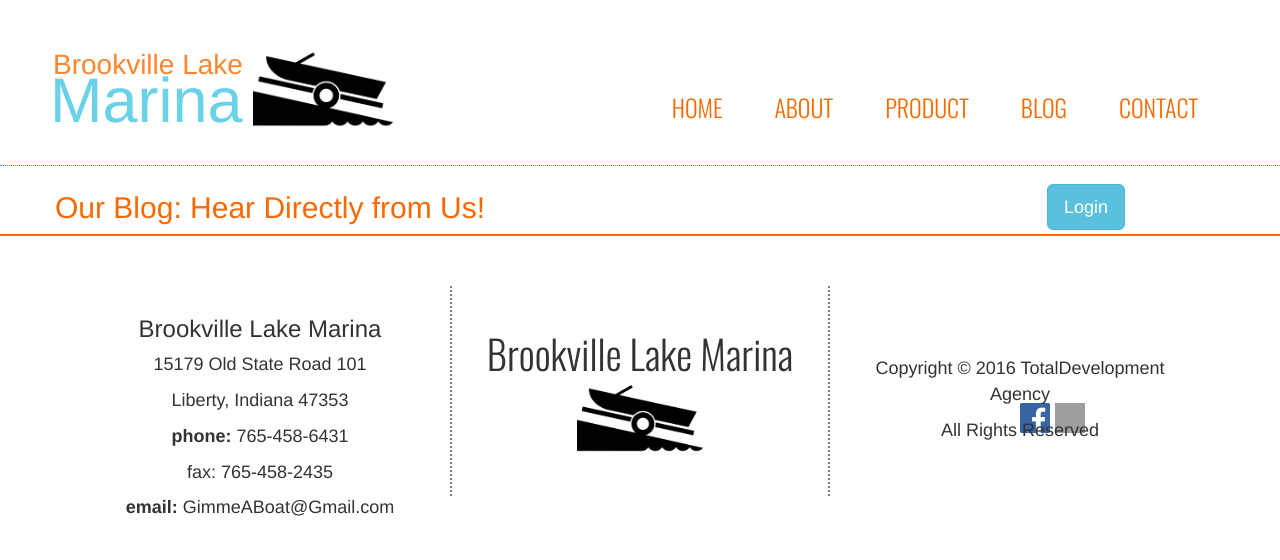
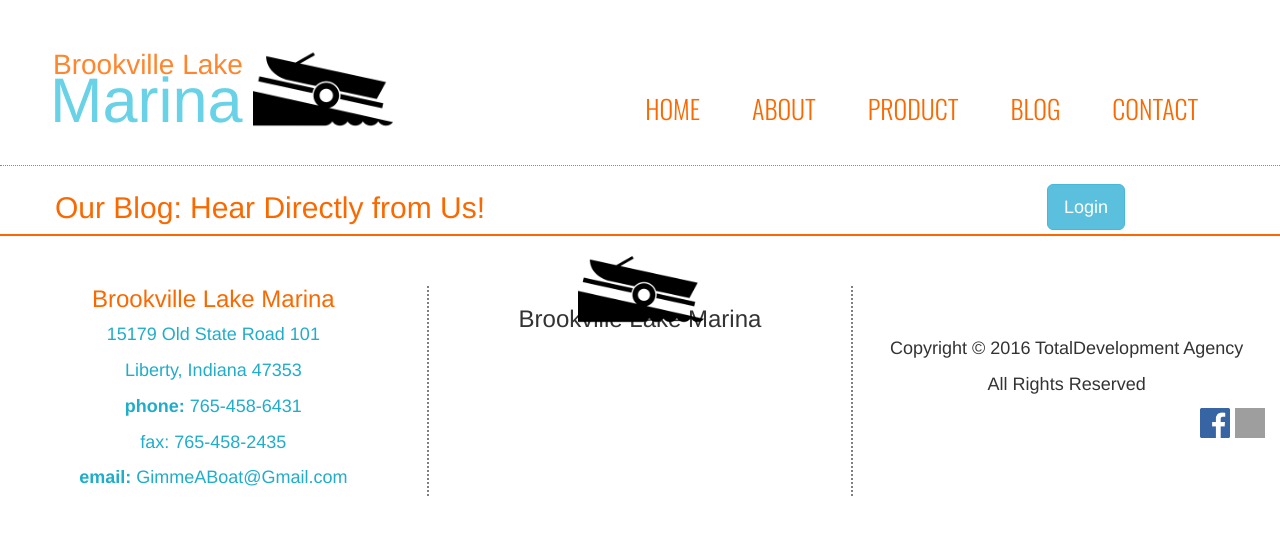
Before and after one commit to jknueven/MarinaSite, a PHP site: page /blog.html in a window 1280 px wide. Shown: the top 560 px of the page. Run offline with PHP 8.4, Linux system fonts and the light colour scheme; grey boxes are pictures that could not be loaded.

Commit message:
push before lunch

```diff
--- a/css/main.css
+++ b/css/main.css
@@ -160,13 +160,16 @@
     float: right; }
     .Header ul li {
       display: inline-block;
-      font-size: 24px;
+      font-size: 26px;
       margin-left: 48px;
       margin-bottom: 0px;
       font-family: "Oswald", sans-serif;
       text-transform: uppercase; }
       .Header ul li a {
         color: #FA6900; }
+
+.topContent {
+  margin-left: 140px; }
 
 .logo {
   margin-top: 30px;
@@ -210,39 +230,67 @@
   footer .bufferFoot {
     padding-top: 10px;
     padding-bottom: 30px;
-    height: 80%; }
+    height: 80%;
+    width: auto; }
   footer .left {
     height: 80%;
-    margin-top: 50px; }
+    margin-top: 20px; }
+    footer .left h3 {
+      color: #FA6900; }
     footer .left p {
-      font-size: 18px; }
+      font-size: 18px;
+      color: #20adca; }
   footer .center {
     border-left: 2px dotted grey;
     border-right: 2px dotted grey;
     margin-top: 40px;
-    height: 210px; }
-    footer .center h3 {
+    height: 210px;
+    padding-left: 20px;
+    padding-right: 20px; }
+    footer .center .font {
       font-size: 40px;
-      font-family: "Oswald", sans-serif;
-      margin-top: 45px; }
+      margin-top: 60px;
+      margin-left: 130px; }
+    footer .center .subfont {
+      font-size: 63px;
+      color: #69D2E7;
+      margin-top: -25px;
+      margin-left: -3px; }
     footer .center img {
       height: 60%;
-      margin-top: -30px; }
+      margin-top: -130px;
+      margin-right: -2px; }
   footer .right {
-    margin-top: 110px; }
+    margin-top: 90px; }
     footer .right p {
       font-size: 18px; }
+    footer .right .socialFoot {
+      margin-right: 190px; }
+    footer .right .twitterIcon, footer .right .facebookIcon {
+      margin-top: 0px;
+      margin-left: 5px;
+      margin-right: 0px; }
 
-.blogWire {
-  display: inline-block; }
-  .blogWire .content {
+.blogcontent {
+  margin-left: 90px; }
+
+.blogButton {
+  position: absolute;
+  bottom: -20px;
+  right: 40px;
+  height: 40px;
+  background-color: #A7DBD8; }
+
+.content {
   background-color: #ff862e;
   height: 250px;
+  width: 92%;
   border-radius: 5px;
   margin-top: 10px;
   margin-left: 50px;
   margin-bottom: 30px; }
-  .blogWire .notch {
+
+.notch {
   position: absolute;
   top: 21px;
   left: -20px;
@@ -253,50 +301,53 @@
   padding: 0;
   width: 0;
   height: 0; }
-  .blogWire .header {
+
+.header {
   margin-top: -10px;
   display: inline-block; }
-    .blogWire .header a {
-      float: right;
-      margin-top: -50px;
-      margin-right: 100px; }
-    .blogWire .header h3 {
+  .header h3 {
     border-bottom: 1px solid white;
     padding-bottom: 15px;
     color: white; }
-    .blogWire .header h4 {
+  .header h4 {
     color: white;
     opacity: 0.5;
     float: right;
     margin-top: -50px; }
-  .blogWire .top {
+
+.top {
   padding-top: 10px; }
-    .blogWire .top .bottom {
+  .top .bottom {
     margin-top: 15px;
     margin-left: 5px;
     color: white; }
-  .blogWire .blog {
+
+.blog {
   color: white; }
-  .blogWire #map {
+
+#map {
   height: 400px;
   width: 600px; }
-  .blogWire .Dallas {
+
+.Dallas {
   font-size: 18px;
   text-align: center;
   margin-top: 80px; }
-  .blogWire .Contact {
+
+.Contact {
   margin-top: 20px;
   margin-bottom: 20px; }
-  .blogWire form {
+
+form {
   text-align: center; }
-  .blogWire #blogTitle {
+
+#blogTitle {
   width: 400px; }
-  .blogWire #blogContent {
+
+#blogContent {
   height: 200px;
   width: 800px; }
-  .blogWire .twitterIcon {
+
+.twitterIcon, .facebookIcon {
   height: 30px;
   width: 30px; }
-  .blogWire .facebookIcon {
-    height: 30px;
-    width: 30px; }
--- a/sass/main.scss
+++ b/sass/main.scss
@@ -1,6 +1,7 @@
 $primaryColor: #69D2E7;
 $secondaryColor: #FA6900;
 $tertiaryColor:#E0E4CC;
+$quadraryColor:#A7DBD8;
 
 @import "about";
 
@@ -22,7 +23,7 @@
 
 		li{
 			display: inline-block;
-			font-size: 24px;
+			font-size: 26px;
 			margin-left: 48px;
 			margin-bottom: 0px;
 			font-family: "Oswald", sans-serif;
@@ -34,6 +35,14 @@
 			}
 		}
 	}
+}
+
+.container {
+	//padding-left:20px;
+}
+
+.topContent {
+	margin-left:140px;
 }
 
 .logo {
@@ -94,12 +136,17 @@
 		padding-top: 10px;
 		padding-bottom:30px;
 		height:80%;
+		width:auto;
 	}
 	.left {
 		height:80%;
-		margin-top: 50px;
+		margin-top: 20px;
+		h3 {
+			color:$secondaryColor;
+		}
 		p{
 			font-size: 18px;
+			color:darken($primaryColor,20);
 		}
 	}
 
@@ -108,30 +155,70 @@
 		border-right:2px dotted grey;
 		margin-top: 40px;
 		height:210px;
-		h3 {
+		padding-left:20px;
+		padding-right:20px;
+
+		.font {
 			font-size: 40px;
-			font-family: "Oswald", sans-serif;
-			margin-top: 45px;
+			//font-family: "Oswald", sans-serif;
+			margin-top: 60px;
+			margin-left: 130px;
+		}
+		.subfont {
+			font-size:63px;
+			color: $primaryColor;
+			margin-top: -25px;
+			margin-left: -3px;
 		}
 		img {
 			height:60%;
 			//width: 35%;
-			margin-top: -30px;
+			margin-top:-130px;
+			margin-right:-2px;
+
 		}
 	}
 	.right {
-		margin-top: 110px;
+		margin-top: 90px;
 		p{
 			font-size: 18px;
 		}
+		.socialFoot{
+			margin-right:190px;
+		}
+		.twitterIcon, .facebookIcon {
+			margin-top: 0px;
+			margin-left: 5px;
+			margin-right: 0px;
+		}
 	}
+
 }
+
+
+
+.blogcontent {
+	margin-left:90px;
+
+}
+.blogButton {
+	position:absolute;
+	bottom:-20px;
+	right:40px;
+	height:40px;
+	background-color:$quadraryColor;
+	//height:40px;
+	//border-radius:5px;
+	}
+
 .blogWire{
-	display:inline-block;
+	//display:inline-block;
+}
 
 .content{
 	background-color:lighten($secondaryColor,10);
 	height:250px;
+	width:92%;
 	border-radius: 5px;
 	margin-top: 10px;
 	margin-left:50px;
@@ -217,12 +299,8 @@
   width:800px;
 }
 
-.twitterIcon {
+.twitterIcon, .facebookIcon {
   height:30px;
   width:30px;
+  //margin-left: 30px;
 }
-.facebookIcon {
-  height:30px;
-  width:30px;
-}
-}
```
Also changed, not shown: other parts of css/main.css (+19 -2 lines), other parts of sass/main.scss (+35 -7 lines), index.html (+10 -8 lines), 1 other file. Lines whose indentation alone changed are shown as unchanged.
